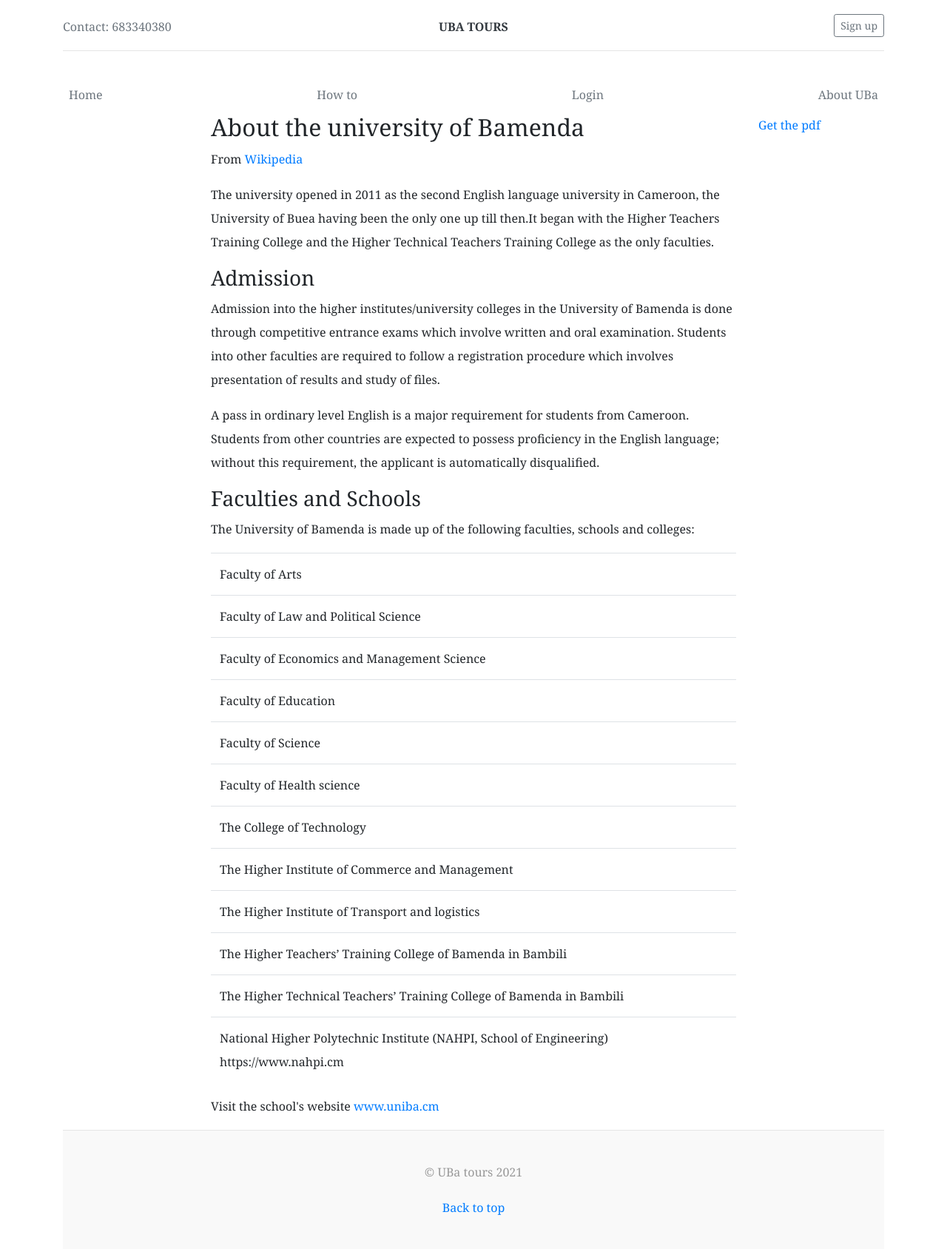
After one commit to jikalvin/ubaTours, a Flask app: page /take_a_tour in a window 1280 px wide. The commit adds this page. Shown: the whole page at 74% size. Run offline with Flask 2, Linux system fonts and the light colour scheme; parts of the project's set-up code (start-up, migrations or seed data) failed here and were passed over; some libraries are stand-ins or nearby versions.

Commit message:
Add files via upload

```diff
--- /dev/null
+++ b/app/templates/404.html
@@ -0,0 +1,6 @@
+{% extends 'base.html' %}
+
+{% block content %}
+<h1>File Not Found</h1>
+<p><a href="{{ url_for('index') }}">Back</a></p>
+{% endblock content %}
--- a/app/templates/_post.html
+++ b/app/templates/_post.html
@@ -17,7 +17,7 @@
                     {% if like_form %}
                         <form action="{{url_for('like', post_id=post.id)}}" method="POST" class="form-inline">
                             {{like_form.hidden_tag()}}
-                            {{like_form.submit(value="Like", class="btn btn-success")}}
+                            {{like_form.submit(value="Like", class="btn btn-success float-left")}}
                         </form>
                     {% endif %}
             </div>
--- a/app/templates/base.html
+++ b/app/templates/base.html
@@ -15,7 +15,7 @@
     <header class="blog-header py-3">
         <div class="row flex-nowrap justify-content-between align-items-center">
           <div class="col-4 pt-1">
-            <a class="text-muted" href="#">Subscribe</a>
+            <a class="text-muted" href="#">Contact: 683340380</a>
           </div>
           <div class="col-4 text-center large">
             <a class="blog-header-logo text-dark" href="#" class="large">UBa Tours</a>
@@ -29,9 +29,9 @@
       <div class="nav-scroller py-1 mb-2 my-nav font-14">
         <nav class="nav d-flex justify-content-between">
           <a class="p-2 text-muted" href="{{url_for('index')}}">Home</a>
-          <a class="p-2 text-muted" href="#">News</a>
+          <a class="p-2 text-muted" href="{{url_for('how_to')}}">How to</a>
           <a class="p-2 text-muted" href="{{url_for('login')}}" data-toggle="modal" data-target="#myModal">Login</a>
-          <a class="p-2 text-muted" href="#">Take a tour</a>
+          <a class="p-2 text-muted" href="{{url_for('take_a_tour')}}">About UBa</a>
         </nav>
       </div>
 
@@ -72,8 +72,8 @@
                       <form role="form" method="POST" action="{{url_for('login')}}">
                       {{login_form.hidden_tag()}}
                       <div class="form-group">
-                          {{login_form.email.label}}
-                          {{login_form.email(size=32, class="form-control")}}
+                          {{login_form.username.label}}
+                          {{login_form.username(size=32, class="form-control")}}
                       </div>
                       <div class="form-group">
                           {{login_form.password.label}}
@@ -114,6 +114,7 @@
       </p>
     </footer>
 
+    {{moment.include_moment()}}
     <script src="https://code.jquery.com/jquery-3.2.1.slim.min.js" integrity="sha384-KJ3o2DKtIkvYIK3UENzmM7KCkRr/rE9/Qpg6aAZGJwFDMVNA/GpGFF93hXpG5KkN" crossorigin="anonymous"></script>
     <script>window.jQuery || document.write('<script src="{{url_for('static', filename='assets/js/vendor/jquery-slim.min.js')}}"><\/script>')</script>
     <script src="{{url_for('static', filename='assets/js/vendor/popper.min.js')}}"></script>
--- /dev/null
+++ b/app/templates/take_a_tour.html
@@ -0,0 +1,80 @@
+{% extends 'base.html' %}
+
+{% block content %}
+<div class="container">
+    <div class="row">
+        <div class="col-md-2"></div>
+        <div class="col-md-8">
+            <div class="blog-post">
+                <h2 class="blog-post-title">About the university of Bamenda</h2>
+                <p class="blog-post-meta">From <a href="https://en.wikipedia.org/w/index.php?
+title=University_of_Bamenda&oldid=969558446">Wikipedia</a></p>
+                <p>
+                The university opened in 2011 as the second English language university in Cameroon,
+                the University of Buea having been the only one up till then.It began with the Higher
+                Teachers Training College and the Higher Technical Teachers Training College as the
+                only faculties.
+                </p>
+                <h3 class="blog-post-title">Admission</h3>
+                <p>
+                Admission into the higher institutes/university colleges in the University of Bamenda is done
+                through competitive entrance exams which involve written and oral examination. Students into
+                other faculties are required to follow a registration procedure which involves presentation of
+                results and study of files.
+                </p>
+                <p>
+                A pass in ordinary level English is a major requirement for students from Cameroon. Students
+                from other countries are expected to possess proficiency in the English language; without this
+                requirement, the applicant is automatically disqualified.
+                </p>
+                <h3 class="blog-post-title">Faculties and Schools</h3>
+                <p>
+                The University of Bamenda is made up of the following faculties, schools and colleges:
+                <table class="table table-hover">
+                    <tr>
+                        <td>Faculty of Arts</td>
+                    </tr>
+                    <tr>
+                        <td>Faculty of Law and Political Science</td>
+                    </tr>
+                    <tr>
+                        <td>Faculty of Economics and Management Science</td>
+                    </tr>
+                    <tr>
+                        <td>Faculty of Education</td>
+                    </tr>
+                    <tr>
+                        <td>Faculty of Science</td>
+                    </tr>
+                    <tr>
+                        <td>Faculty of Health science</td>
+                    </tr>
+                    <tr>
+                        <td>The College of Technology</td>
+                    </tr>
+                    <tr>
+                        <td>The Higher Institute of Commerce and Management</td>
+                    </tr>
+                    <tr>
+                        <td>The Higher Institute of Transport and logistics</td>
+                    </tr>
+                    <tr>
+                        <td>The Higher Teachers’ Training College of Bamenda in Bambili</td>
+                    </tr>
+                    <tr>
+                        <td>The Higher Technical Teachers’ Training College of Bamenda in Bambili</td>
+                    </tr>
+                    <tr>
+                        <td>National Higher Polytechnic Institute (NAHPI, School of Engineering) https://www.nahpi.cm</td>
+                    </tr>
+                </table>
+                </p>
+                <p>Visit the school's website <a href="http://uniba.cm/">www.uniba.cm</a></p>
+            </div>
+        </div>
+        <div class="col-md-2 blog-post">
+            <a href="{{url_for('static', filename="pdfs/uba-history.pdf")}}">Get the pdf</a>
+        </div>
+    </div>
+</div>
+{% endblock content %}
--- a/app/templates/user.html
+++ b/app/templates/user.html
@@ -51,6 +51,7 @@
                 {% include '_post.html' %}
             {% endif %}
         {% endfor %}
+        {% include '_pagination.html' %}
         </div>
         </div>
 </div>
--- a/app/templates/user_index.html
+++ b/app/templates/user_index.html
@@ -52,7 +52,7 @@
                         </div>
                         <hr>
                     {% endfor %}
-
+                    {% include '_pagination.html' %}
                     <hr/>
                 </div>
             </div>
```
Also changed, not shown: app/templates/500.html (added, +7 -0 lines), app/templates/_pagination.html (added, +8 -0 lines), app/templates/for_you.html (+7 -0 lines), app/templates/how_to.html (added, +131 -0 lines), app/templates/index.html (+37 -6 lines), app/templates/messages.html (+11 -2 lines).
